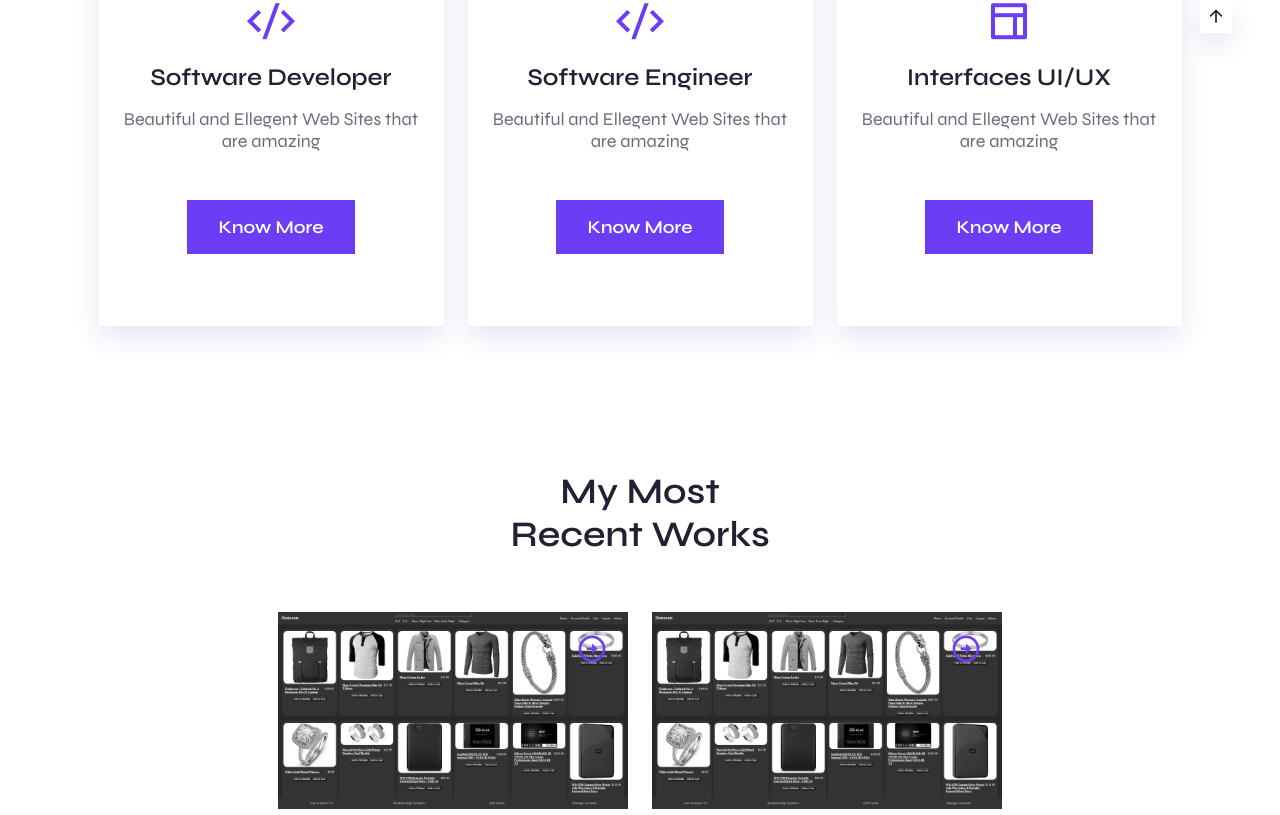
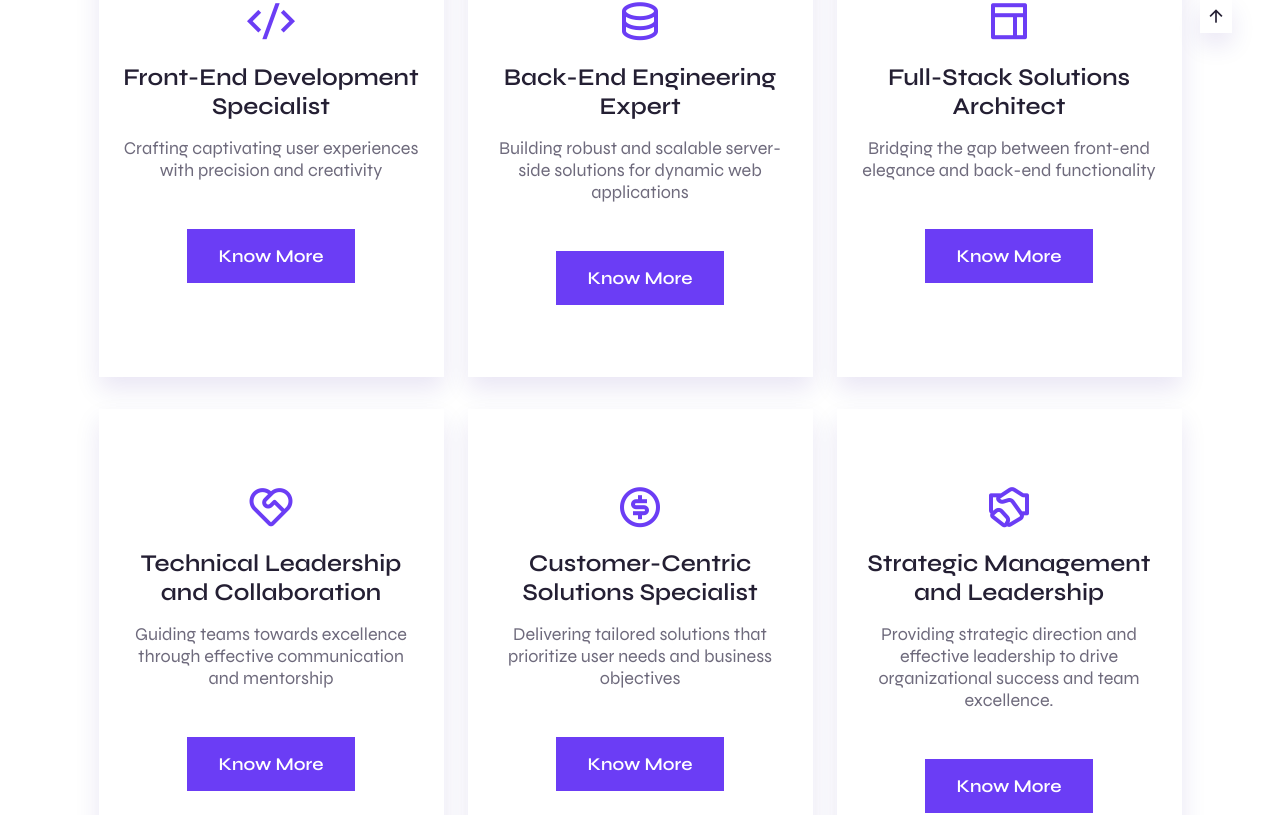
Before and after one commit to dvirak/Personal-Website, a React (Vite) app: page / in a window 1280 px wide. Shown: the part 1167-1982 px from the top of the page. Built offline with nearby package versions, Linux system fonts and the light colour scheme.

Commit message:
Update Services Section

```diff
--- a/src/App.css
+++ b/src/App.css
@@ -498,7 +498,7 @@ body.dark-theme {
 }
 
 .services__modal-content {
-  max-height: 420px;
+  max-height: 450px;
   position: relative;
   background-color: var(--container-color);
   padding: 3.5rem 1.5rem;
@@ -1019,7 +1019,7 @@ body.dark-theme {
   }
 
   .services__modal-content {
-    max-height: 480px;
+    max-height: 610px;
     padding: 5.5rem 2rem;
   }
 
--- a/src/Components/Services.jsx
+++ b/src/Components/Services.jsx
@@ -25,9 +25,9 @@ export default function Services() {
       <div className="services__container container grid">
         <article className="services__card">
           <i className="ri-code-s-slash-line services__icon"></i>
-          <h2 className="services__title">Software Developer</h2>
+          <h2 className="services__title">Front-End Development Specialist</h2>
           <p className="services__description">
-            Beautiful and Ellegent Web Sites that are amazing
+            Crafting captivating user experiences with precision and creativity
           </p>
           <button
             className="services__button button"
@@ -46,21 +46,26 @@ export default function Services() {
                 onClick={() => closeModal()}
                 className="ri-close-line services__modal-close"
               ></i>
-              <h2 className="services__modal-title">Software Developer</h2>
+              <h2 className="services__modal-title">
+                Front-End Development Specialist
+              </h2>
 
               <ul className="services__modal-list grid">
                 <li className="services__modal-item">
-                  Create Professional and Quality Websites at the Client's
-                  request
+                  Designing visually stunning and intuitive user interfaces
+                  using HTML, CSS, and JavaScript
                 </li>
                 <li className="services__modal-item">
-                  I do web design in prototypes
+                  Leveraging frameworks like React and Bootstrap for efficient
+                  front-end development
                 </li>
                 <li className="services__modal-item">
-                  I position yourwebsite with advanced SEO
+                  Implementing responsive design principles for seamless
+                  functionality across devices.
                 </li>
                 <li className="services__modal-item">
-                  I solve performance problems on web pages
+                  Optimizing website performance and load times for enhanced
+                  user satisfaction
                 </li>
               </ul>
             </div>
@@ -68,10 +73,11 @@ export default function Services() {
         </article>
 
         <article className="services__card">
-          <i className="ri-code-s-slash-line services__icon"></i>
-          <h2 className="services__title">Software Engineer</h2>
+          <i className="ri-database-2-line services__icon"></i>
+          <h2 className="services__title">Back-End Engineering Expert</h2>
           <p className="services__description">
-            Beautiful and Ellegent Web Sites that are amazing
+            Building robust and scalable server-side solutions for dynamic web
+            applications
           </p>
           <button
             className="services__button button"
@@ -90,21 +96,26 @@ export default function Services() {
                 onClick={() => closeModal()}
                 className="ri-close-line services__modal-close"
               ></i>
-              <h2 className="services__modal-title">Software Engineer</h2>
+              <h2 className="services__modal-title">
+                Back-End Engineering Expert
+              </h2>
 
               <ul className="services__modal-list grid">
                 <li className="services__modal-item">
-                  Create Professional and Quality Websites at the Client's
-                  request
+                  Developing server logic and database architectures with
+                  Node.js and Express.js
                 </li>
                 <li className="services__modal-item">
-                  I do web design in prototypes
+                  Designing efficient APIs for seamless communication between
+                  front-end and back-end systems
                 </li>
                 <li className="services__modal-item">
-                  I position yourwebsite with advanced SEO
+                  Utilizing relational databases like PostgreSQL for secure data
+                  storage and retrieval
                 </li>
                 <li className="services__modal-item">
-                  I solve performance problems on web pages
+                  Implementing authentication and authorization mechanisms to
+                  ensure data integrity and user privacy
                 </li>
               </ul>
             </div>
@@ -113,9 +124,10 @@ export default function Services() {
 
         <article className="services__card">
           <i className="ri-layout-line services__icon"></i>
-          <h2 className="services__title">Interfaces UI/UX</h2>
+          <h2 className="services__title">Full-Stack Solutions Architect</h2>
           <p className="services__description">
-            Beautiful and Ellegent Web Sites that are amazing
+            Bridging the gap between front-end elegance and back-end
+            functionality
           </p>
           <button
             className="services__button button"
@@ -133,21 +145,180 @@ export default function Services() {
                 onClick={() => closeModal()}
                 className="ri-close-line services__modal-close"
               ></i>
-              <h2 className="services__modal-title">Interfaces UI/UX</h2>
+              <h2 className="services__modal-title">
+                Full-Stack Solutions Architect
+              </h2>
 
               <ul className="services__modal-list grid">
                 <li className="services__modal-item">
-                  Create Professional and Quality Websites at the Client's
-                  request
+                  Creating end-to-end web solutions combining front-end and
+                  back-end technologies
                 </li>
                 <li className="services__modal-item">
-                  I do web design in prototypes
+                  Architecting database schemas and designing API endpoints for
+                  comprehensive data management
                 </li>
                 <li className="services__modal-item">
-                  I position yourwebsite with advanced SEO
+                  Implementing client-server communication and real-time updates
+                  using WebSocket protocols
                 </li>
                 <li className="services__modal-item">
-                  I solve performance problems on web pages
+                  Ensuring cross-functional team collaboration and adherence to
+                  project timelines and milestones
+                </li>
+              </ul>
+            </div>
+          </div>
+        </article>
+
+        <article className="services__card">
+          <i className="ri-service-line services__icon"></i>
+          <h2 className="services__title">
+            Technical Leadership and Collaboration
+          </h2>
+          <p className="services__description">
+            Guiding teams towards excellence through effective communication and
+            mentorship
+          </p>
+          <button
+            className="services__button button"
+            onClick={() => openModal(4)}
+          >
+            Know More
+          </button>
+          <div
+            className={`services__modal ${
+              activeIndex === 4 ? "active-modal" : ""
+            }`}
+          >
+            <div className="services__modal-content">
+              <i
+                onClick={() => closeModal()}
+                className="ri-close-line services__modal-close"
+              ></i>
+              <h2 className="services__modal-title">
+                Technical Leadership and Collaboration
+              </h2>
+
+              <ul className="services__modal-list grid">
+                <li className="services__modal-item">
+                  Leading development projects with a focus on clear goals,
+                  efficient processes, and collaborative problem-solving
+                </li>
+                <li className="services__modal-item">
+                  Mentoring junior developers and fostering a culture of
+                  continuous learning and professional growth
+                </li>
+                <li className="services__modal-item">
+                  Facilitating cross-functional teamwork and communication
+                  between design, development, and QA teams
+                </li>
+                <li className="services__modal-item">
+                  Providing technical expertise and strategic guidance to drive
+                  project success and client satisfaction
+                </li>
+              </ul>
+            </div>
+          </div>
+        </article>
+
+        <article className="services__card">
+          <i className="ri-money-dollar-circle-line services__icon"></i>
+          <h2 className="services__title">
+            Customer-Centric Solutions Specialist
+          </h2>
+          <p className="services__description">
+            Delivering tailored solutions that prioritize user needs and
+            business objectives
+          </p>
+          <button
+            className="services__button button"
+            onClick={() => openModal(5)}
+          >
+            Know More
+          </button>
+          <div
+            className={`services__modal ${
+              activeIndex === 5 ? "active-modal" : ""
+            }`}
+          >
+            <div className="services__modal-content">
+              <i
+                onClick={() => closeModal()}
+                className="ri-close-line services__modal-close"
+              ></i>
+              <h2 className="services__modal-title">
+                Customer-Centric Solutions Specialist
+              </h2>
+
+              <ul className="services__modal-list grid">
+                <li className="services__modal-item">
+                  Understanding client requirements and translating them into
+                  actionable technical specifications
+                </li>
+                <li className="services__modal-item">
+                  Engaging with stakeholders to gather feedback and iterate on
+                  solutions for optimal outcomes
+                </li>
+                <li className="services__modal-item">
+                  Prioritizing user experience enhancements and accessibility
+                  features to maximize usability
+                </li>
+                <li className="services__modal-item">
+                  Providing responsive support and proactive maintenance to
+                  ensure long-term client satisfaction
+                </li>
+              </ul>
+            </div>
+          </div>
+        </article>
+
+        <article className="services__card">
+          <i className="ri-shake-hands-line services__icon"></i>
+          <h2 className="services__title">
+            Strategic Management and Leadership
+          </h2>
+          <p className="services__description">
+            Providing strategic direction and effective leadership to drive
+            organizational success and team excellence.
+          </p>
+          <button
+            className="services__button button"
+            onClick={() => openModal(6)}
+          >
+            Know More
+          </button>
+          <div
+            className={`services__modal ${
+              activeIndex === 6 ? "active-modal" : ""
+            }`}
+          >
+            <div className="services__modal-content">
+              <i
+                onClick={() => closeModal()}
+                className="ri-close-line services__modal-close"
+              ></i>
+              <h2 className="services__modal-title">
+                Strategic Management and Leadership
+              </h2>
+
+              <ul className="services__modal-list grid">
+                <li className="services__modal-item">
+                  Providing strategic vision and direction to align team efforts
+                  with organizational objectives and deliver impactful results
+                </li>
+                <li className="services__modal-item">
+                  Developing and executing strategic plans and initiatives to
+                  achieve business objectives and maintain competitive advantage
+                </li>
+                <li className="services__modal-item">
+                  Leading by example and inspiring team members to perform at
+                  their best through motivation, empowerment, and mentorship
+                </li>
+                <li className="services__modal-item">
+                  Orchestrating team dynamics and workflows to maximize
+                  efficiency and productivity while fostering a culture of
+                  collaboration and innovation
                 </li>
               </ul>
             </div>
```
